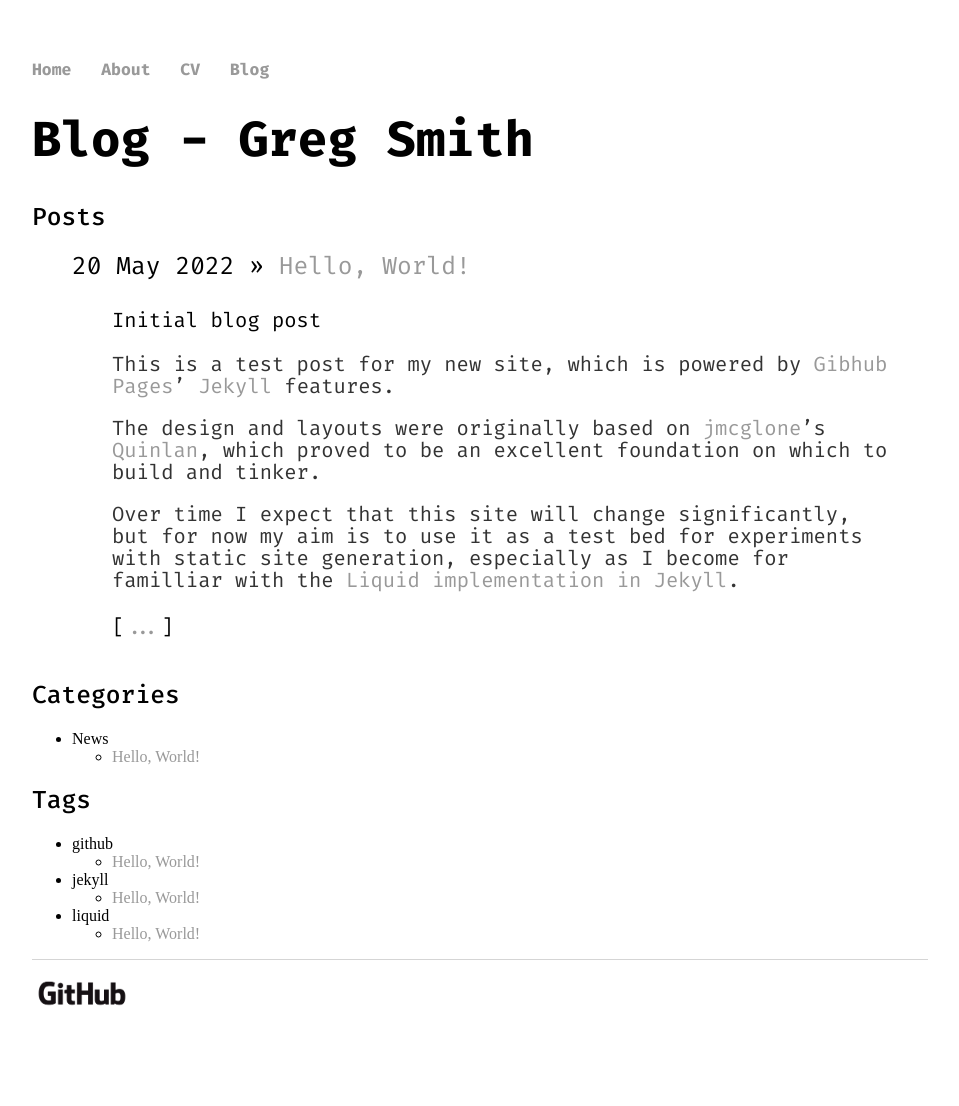
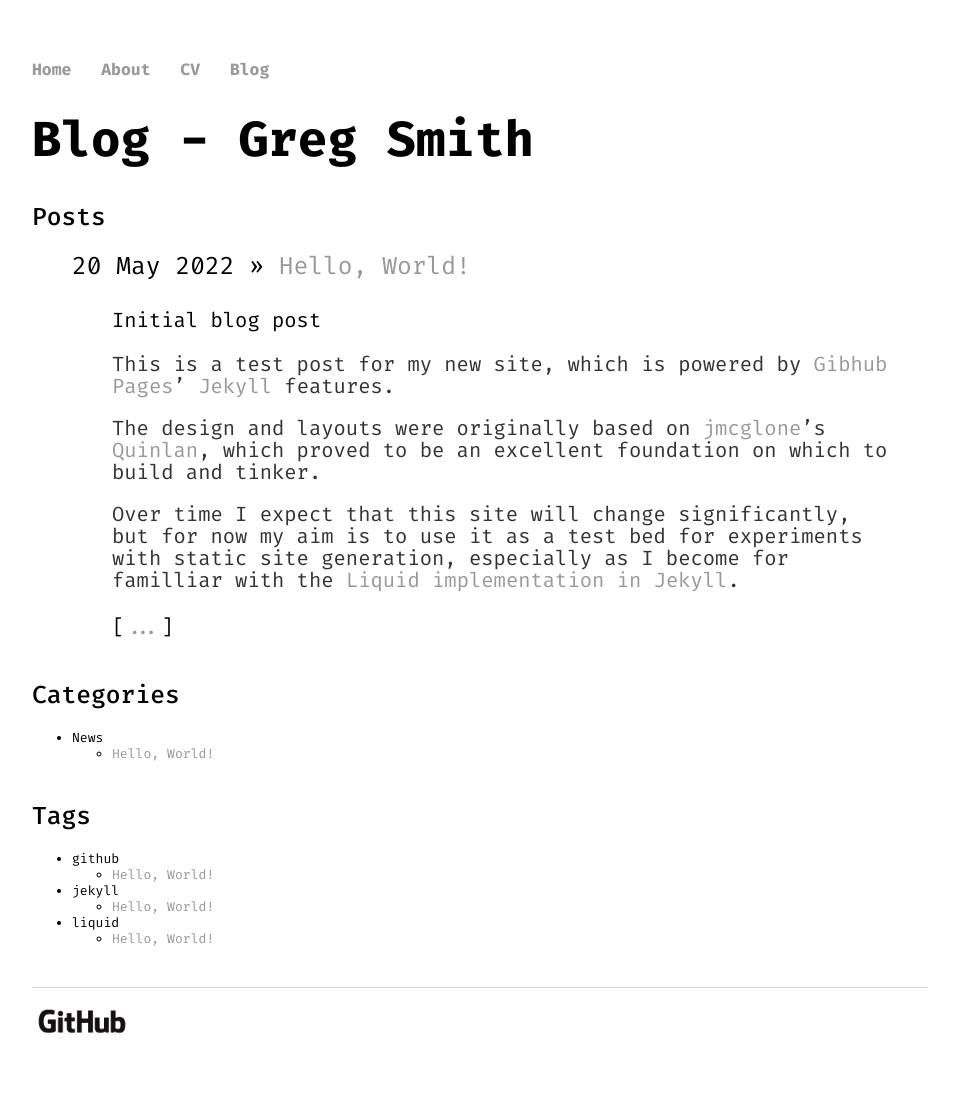
Before and after one commit to onshisan/onshisan.github.io, a Jekyll site: the page built from blog/index.html, in a window 1280 px wide. Shown: the whole page, without its empty margins (160-1119 px from the left). Built offline with Jekyll 4.4.1, drawn with Linux system fonts in a browser that asks for light colours; before the commit the page ends 1078 px from its top, so only the background shows below that.

Commit message:
ul.categories, ul.tags
Add new CSS classes for blog tags and categories.

```diff
--- a/blog/index.html
+++ b/blog/index.html
@@ -18,7 +18,7 @@ title: Blog - Greg Smith
 	</ul>
 
 	<h2>Categories</h2>
-	<ul>
+	<ul class="categories">
 	{% for category in site.categories %}
 		<li>{{ category[0] }}</li>
 		<ul>
@@ -30,7 +30,7 @@ title: Blog - Greg Smith
 	</ul>
 
 	<h2>Tags</h2>
-	<ul>
+	<ul class="tags">
 	{% for tag in site.tags %}
 		<li>{{ tag[0] }}</li>
   		<ul>
--- a/css/main.css
+++ b/css/main.css
@@ -101,7 +101,11 @@ ul.posts {
     font-size: 1.5em;
     font-family:'Fira Code', 'Helvetica', 'Arial', 'Sans-Serif';
 }
-
+ul.categories, ul.tags {
+    margin: 20px auto 40px;
+    font-size: 0.8em;
+    font-family:'Fira Code', 'Helvetica', 'Arial', 'Sans-Serif';
+}
 ul.posts li {
     list-style: none;
 }
```
